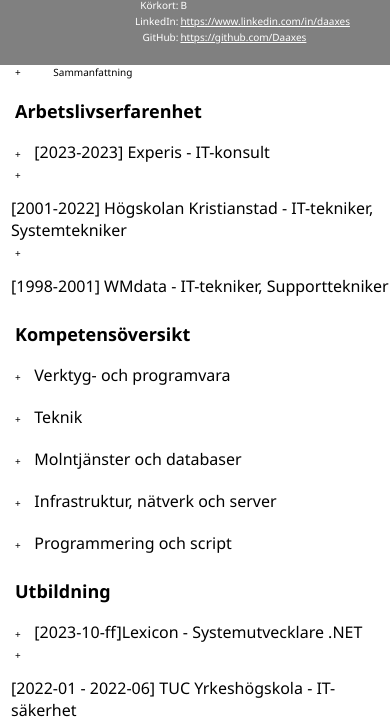
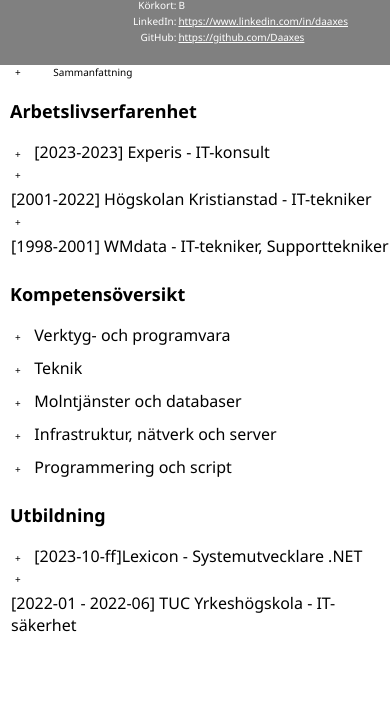
Before and after one commit to Daaxes/MyCV, a plain HTML site: page index.html in a window 390 px wide. Shown: the part 211-937 px from the top of the page. After the commit the page ends 852 px from the top, so only its background shows below. Drawn offline with Linux system fonts and the light colour scheme.

Commit message:
Testing mobile

```diff
--- a/index.css
+++ b/index.css
@@ -14,12 +14,6 @@ header {
   background-color:gray;
   text-align: center; /* Center items vertically */
   overflow: hidden; /* Clear the floats inside the header */
-}
-
-h1, h2, h3{
-  margin-left: 5px; /* Adjust the margin as needed */
-  margin-top: 3px;
-  margin-bottom: 3px;
 }
 
 h1{
@@ -70,6 +64,7 @@ th, td {
 td.centerSideTable{
   text-align: center;
 }
+
 td.leftSideTable{
 
   text-align: right;
@@ -92,9 +87,7 @@ th {
 }
 
 div {
-/*  font-size: 18px; /* Adjust the font size as needed */*/
-  margin-top: 10px; /* Adjust spacing between div elements */
-  display: inline-block; /* Display div elements inline */
+  display: inline-block;
 }
 
 div + p {
@@ -113,18 +106,16 @@ div + p {
 
 .toggle-label:before {
   content: '\002B';
-/*  font-size: 20px;*/
   margin-left: 15px;
   display: inline-block; /* Ensure + sign is inline with the text */
 }
 
 div + div {
-  margin-top: 10px;
+  margin-top: 1px;
 }
 
 .toggle-label input:checked + .doubleSpace:before {
   content: '';
-/*  font-size: 20px;*/
 }
 
 
@@ -138,9 +129,8 @@ div + div {
 
 .doubleSpace{
   margin-left: 10px;
-/*  font-size: 18px; /* Adjust the font size as needed */
-  margin-top: 10px; /* Adjust spacing between div elements */
-  display: inline-block; /* Display as inline-block to keep + on the same line */
+  margin-top: 1px;
+  display: inline-block;
   font-weight: bold;
 }
 
@@ -154,19 +144,7 @@ p.paragraphSpace{
 }
 
 .headline{
-/*  font-size: 20px;*/
   margin-left: 10px;
-}
-
-/* Styles for screens with a maximum width of 600px (e.g., mobile devices) */
-@media screen and (max-width: 600px) {
-  h2{
-    margin-top: 5px;
-    margin-bottom: 5px;
-  }
-  body {
-    font-size: 10px;
-  }
 }
 
 /* Styles for screens with a minimum width of 601px and a maximum width of 1024px (e.g., tablets) */
@@ -182,10 +160,17 @@ p.paragraphSpace{
     font-size: 20px;
   }
 }
-/* Media query for responsiveness */
+
+/* Styles for screens with a maximum width of 600px (e.g., mobile devices) */
 @media screen and (max-width: 600px) {
+  body {
+    font-size: 10px;
+  }
+  h2{
+    margin-top: 5px;
+    margin-bottom: 5px;
+  }
   table {
-    text
     width: 90%; /* Adjust the width for smaller screens */
   }
 }
--- a/index.html
+++ b/index.html
@@ -63,9 +63,10 @@
   </label>
   <label class="toggle-label">
     <input type="checkbox">
-      <div class="doubleSpace"><h2>[2001-2022] Högskolan Kristianstad - IT-tekniker, Systemtekniker</h2>
+      <div class="doubleSpace"><h2>[2001-2022] Högskolan Kristianstad - IT-tekniker</h2>
       </div>
     <p class="paragraphSpace">
+        <b>IT-tekniker, Systemtekniker, Helpdesk</b><br>
         Arbetade i servicedesk på högskolans firstline och secondline eller fysiskt på plats hos medarbetare och studenter på Högskolan Kristianstad.
         Vi hanterade IT-frågor av varierad art till exempel avancerad felsökning av mjuk-och hårdvara, kontohantering i AD, behörigheter,
         installationer av OS och applikationer via SCCM men även manuella installationer för både Windows klienter, Windows servrar och MAC.
```
